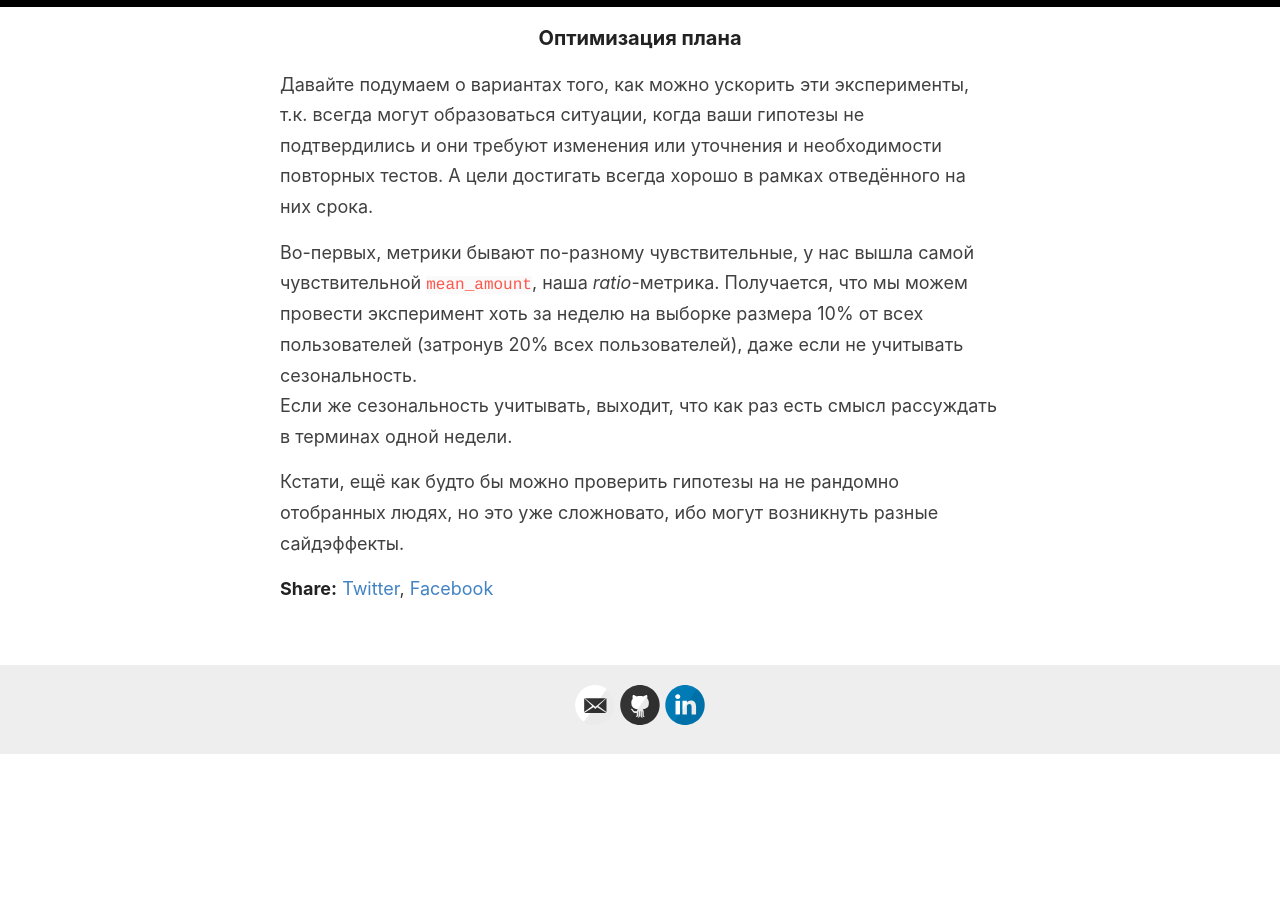
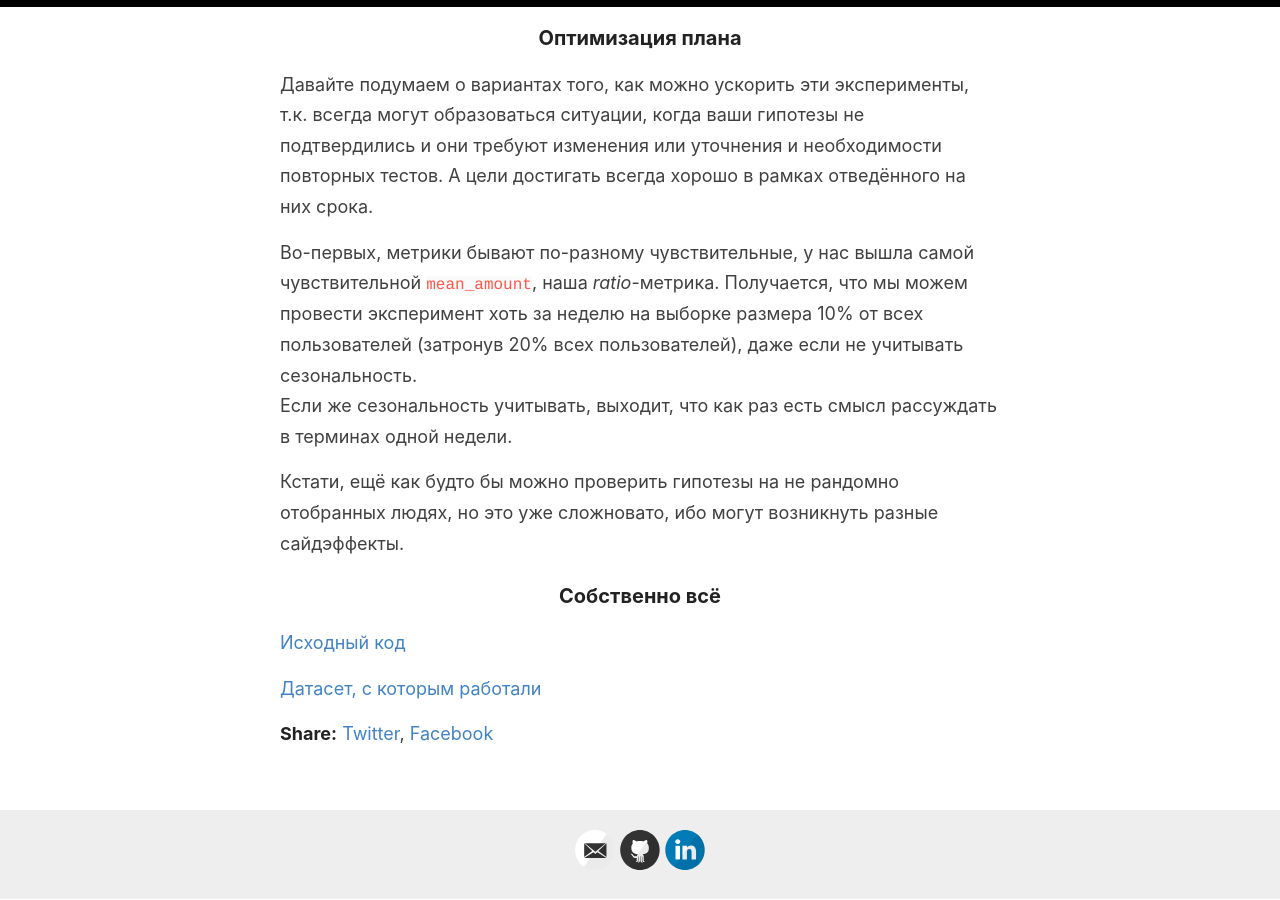
Before and after one commit to yk4r2/yk4r2.github.io, a Jekyll site: the page built from _posts/2020-4-16-avito-experiments-01.md, in a window 1280 px wide and 900 px high, scrolled down 12152 px. Built offline with Jekyll 4.4.1, drawn with Linux system fonts in a browser that asks for light colours; before the commit the page ends 12906 px from its top, so only the background shows below that.

Commit message:
added links to the first post

```diff
--- a/_posts/2020-4-16-avito-experiments-01.md
+++ b/_posts/2020-4-16-avito-experiments-01.md
@@ -252,3 +252,9 @@ MDE для самой чувствительной метрики для каж
 Если же сезональность учитывать, выходит, что как раз есть смысл рассуждать в терминах одной недели.
 
 Кстати, ещё как будто бы можно проверить гипотезы на не рандомно отобранных людях, но это уже сложновато, ибо могут возникнуть разные сайдэффекты.
+
+### Собственно всё
+
+[Исходный код](https://github.com/yk4r2/AAA/blob/main/Experiments/homeworks/HW1/main.ipynb)
+
+[Датасет, с которым работали](https://github.com/yk4r2/AAA/blob/main/Experiments/homeworks/HW1/data/user_transactions.csv)
```
